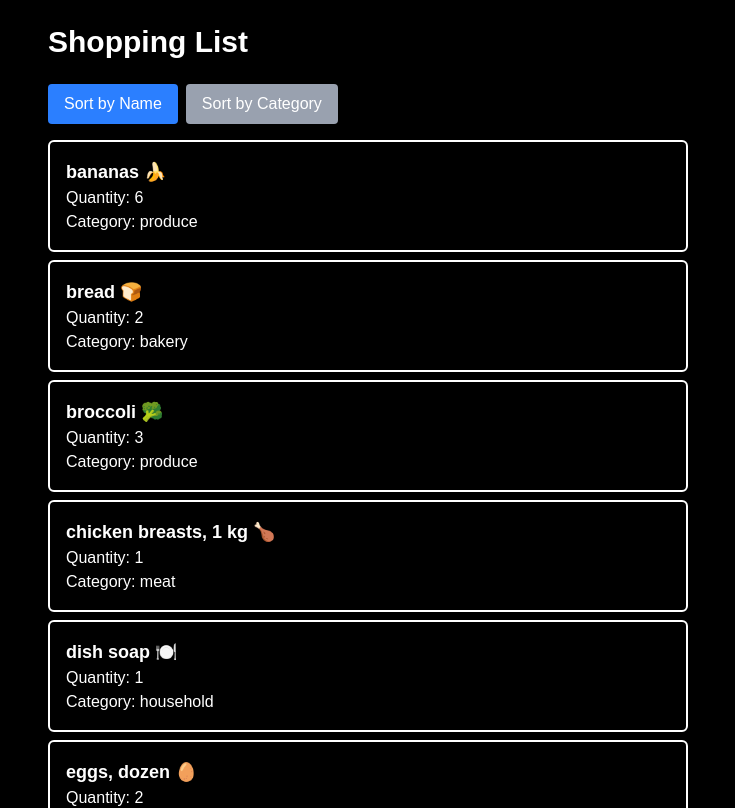
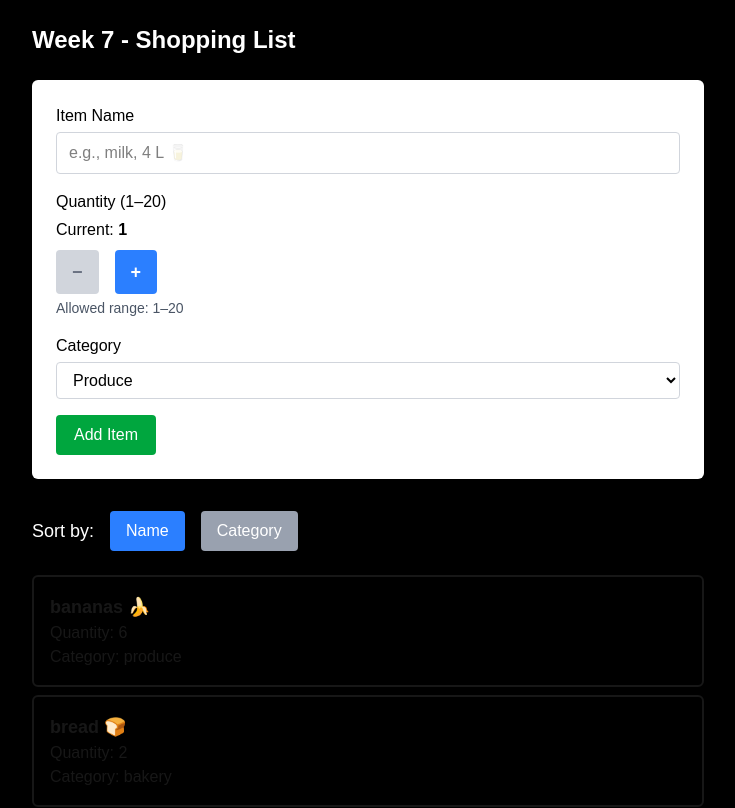
Before and after one commit to Jack8971/cprg306-assignments, a Next.js app: page /week-7 in a window 1280 px wide. Shown: the top 808 px of the page, without its empty margins (272-1007 px from the left). Built offline with nearby package versions, Linux system fonts and the light colour scheme.

Commit message:
Final Week 7 page

```diff
--- a/src/app/week-7/item-list.js
+++ b/src/app/week-7/item-list.js
@@ -1,33 +1,31 @@
-'use client';
+"use client";
 
-import { useState } from 'react';
-import Item from './item';
-import items from './items.json'; // Load static items
+import { useState } from "react";
+import Item from "./item";
 
-export default function ItemList() {
-  // State variable (name, Category)
+export default function ItemList({ items }) {
   const [sortBy, setSortBy] = useState("name");
 
-  // Create a sorted copy of the items array
+  // Create a sorted copy of the items prop
   const sortedItems = [...items].sort((a, b) => {
     if (sortBy === "name") {
-      return a.name.localeCompare(b.name); // Sort alphabetically by name
+      return a.name.localeCompare(b.name);
     } else {
-      return a.category.localeCompare(b.category); // Sort alphabetically by category
+      return a.category.localeCompare(b.category);
     }
   });
 
   return (
-    <div>
-      {/* Sorting buttons */}
-      <div className="mb-4">
+   <div>
+      <div className="mb-6 flex items-center gap-4">
+        <h3 className="text-lg font-medium text-white">Sort by:</h3>
         <button
-          className={`px-4 py-2 mr-2 rounded ${
+          className={`px-4 py-2 rounded ${
             sortBy === "name" ? "bg-blue-500 text-white" : "bg-gray-400 text-white"
           }`}
           onClick={() => setSortBy("name")}
         >
-          Sort by Name
+          Name
         </button>
         <button
           className={`px-4 py-2 rounded ${
@@ -35,7 +33,7 @@ export default function ItemList() {
           }`}
           onClick={() => setSortBy("category")}
         >
-          Sort by Category
+          Category
         </button>
       </div>
 
--- a/src/app/week-7/new-item.js
+++ b/src/app/week-7/new-item.js
@@ -1,11 +1,11 @@
-'use client';
+"use client";
 
-import { useState } from 'react';
+import { useState } from "react";
 
-export default function NewItem() {
-  const [name, setName] = useState('');
+export default function NewItem({ onAddItem }) {
+  const [name, setName] = useState("");
   const [quantity, setQuantity] = useState(1);
-  const [category, setCategory] = useState('produce');
+  const [category, setCategory] = useState("produce");
 
   const increment = () => {
     if (quantity < 20) setQuantity(quantity + 1);
@@ -17,19 +17,32 @@ export default function NewItem() {
 
   const handleSubmit = (e) => {
     e.preventDefault();
-    const item = { name, quantity, category };
-    console.log(item);
-    alert(`Item: ${name}\nQuantity: ${quantity}\nCategory: ${category}`);
-    setName('');
+
+    const item = {
+      id: Math.random().toString(36).substr(2, 9),
+      name,
+      quantity,
+      category,
+    };
+
+    onAddItem(item);
+
+    // Reset form
+    setName("");
     setQuantity(1);
-    setCategory('produce');
+    setCategory("produce");
   };
 
   return (
-    <form onSubmit={handleSubmit} className="bg-white text-black p-6 rounded-md shadow-md w-96 mx-auto text-left space-y-6">
+    <form
+      onSubmit={handleSubmit}
+      className="bg-white text-black p-6 rounded-md shadow-md text-left space-y-4"
+    >
       {/* Item Name */}
       <div>
-        <label htmlFor="name" className="block font-medium mb-1">Item Name</label>
+        <label htmlFor="name" className="block font-medium mb-1">
+          Item Name
+        </label>
         <input
           id="name"
           type="text"
@@ -44,7 +57,9 @@ export default function NewItem() {
       {/* Quantity */}
       <div>
         <label className="block font-medium mb-1">Quantity (1–20)</label>
-        <p className="mb-2">Current: <span className="font-bold">{quantity}</span></p>
+        <p className="mb-2">
+          Current: <span className="font-bold">{quantity}</span>
+        </p>
         <div className="flex gap-4">
           <button
             type="button"
@@ -52,8 +67,8 @@ export default function NewItem() {
             disabled={quantity === 1}
             className={`px-4 py-2 text-lg font-bold rounded ${
               quantity === 1
-                ? 'bg-gray-300 text-gray-500 cursor-not-allowed'
-                : 'bg-blue-500 text-white hover:bg-blue-600'
+                ? "bg-gray-300 text-gray-500 cursor-not-allowed"
+                : "bg-blue-500 text-white hover:bg-blue-600"
             }`}
           >
             −
@@ -64,8 +79,8 @@ export default function NewItem() {
             disabled={quantity === 20}
             className={`px-4 py-2 text-lg font-bold rounded ${
               quantity === 20
-                ? 'bg-gray-300 text-gray-500 cursor-not-allowed'
-                : 'bg-blue-500 text-white hover:bg-blue-600'
+                ? "bg-gray-300 text-gray-500 cursor-not-allowed"
+                : "bg-blue-500 text-white hover:bg-blue-600"
             }`}
           >
             +
@@ -76,7 +91,9 @@ export default function NewItem() {
 
       {/* Category */}
       <div>
-        <label htmlFor="category" className="block font-medium mb-1">Category</label>
+        <label htmlFor="category" className="block font-medium mb-1">
+          Category
+        </label>
         <select
           id="category"
           value={category}
@@ -84,11 +101,21 @@ export default function NewItem() {
           className="w-full border border-gray-300 rounded px-3 py-2"
         >
           {[
-            'Produce', 'Dairy', 'Bakery', 'Meat', 'Frozen Foods',
-            'Canned Goods', 'Dry Goods', 'Beverages', 'Snacks',
-            'Household', 'Other'
+            "Produce",
+            "Dairy",
+            "Bakery",
+            "Meat",
+            "Frozen Foods",
+            "Canned Goods",
+            "Dry Goods",
+            "Beverages",
+            "Snacks",
+            "Household",
+            "Other",
           ].map((cat) => (
-            <option key={cat} value={cat.toLowerCase()}>{cat}</option>
+            <option key={cat} value={cat.toLowerCase()}>
+              {cat}
+            </option>
           ))}
         </select>
       </div>
--- a/src/app/week-7/page.js
+++ b/src/app/week-7/page.js
@@ -1,14 +1,25 @@
-import ItemList from './item-list';
+"use client";
+
+import { useState } from "react";
+import NewItem from "./new-item";
+import ItemList from "./item-list";
+import itemsData from "./items.json";
 
 export default function Page() {
+  const [items, setItems] = useState(itemsData);
+
+  function handleAddItem(newItem) {
+    setItems(prevItems => [...prevItems, newItem]);
+  }
+
+
   return (
-    <div className="bg-black min-h-screen text-white">
-    <main className="max-w-2xl mx-auto px-4 py-6">
-      <h1 className="text-3xl font-bold mb-6">
-        Shopping List
-      </h1>
-      <ItemList />
-    </main>
-    </div>
+    <main className="min-h-screen bg-black py-6 px-4">
+  <div className="max-w-2xl mx-auto space-y-8">
+    <h1 className="text-2xl font-bold mb-6 text-white">Week 7 - Shopping List</h1>
+    <NewItem onAddItem={handleAddItem} />
+    <ItemList items={items} />
+  </div>
+</main>
   );
 }
```
